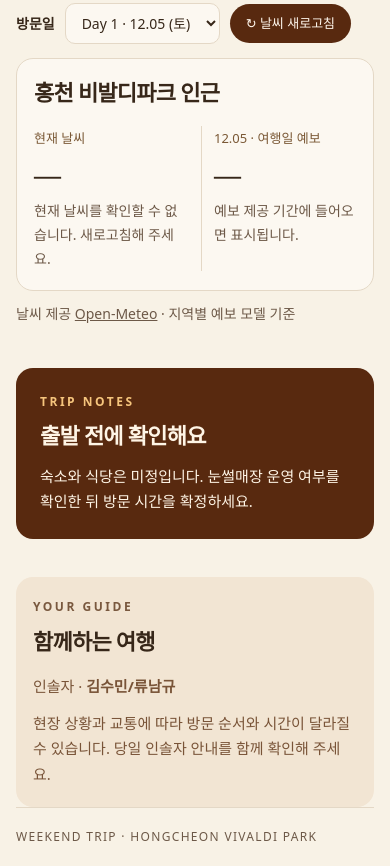
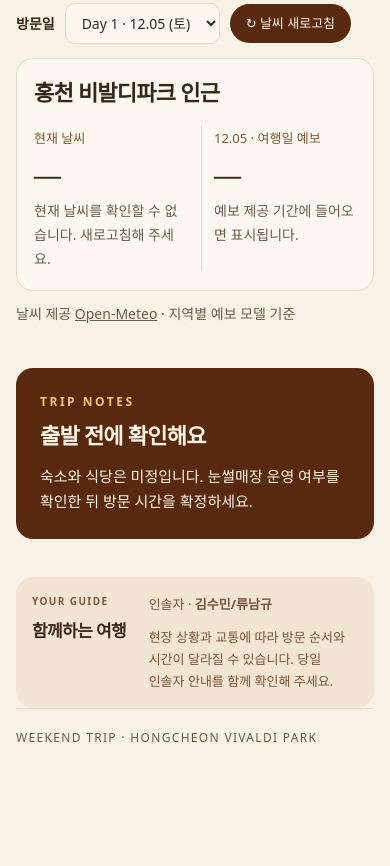
Before and after one commit to N0v2l/soomins-tripguide, a plain HTML site: page docs/index.html in a window 390 px wide. Shown: the part 1820-2686 px from the top of the page. After the commit the page ends 2588 px from the top, so only its background shows below. Drawn offline with Linux system fonts and the light colour scheme; no server answers.

Commit message:
Update style.css

```diff
--- a/docs/style.css
+++ b/docs/style.css
@@ -11,16 +11,33 @@
   --sans: "Pretendard", "Noto Sans KR", "Malgun Gothic", system-ui, sans-serif;
   --serif: Georgia, "Times New Roman", serif;
 }
+
 * { box-sizing: border-box; }
 html { scroll-behavior: smooth; }
 body { margin: 0; background: var(--page); color: var(--ink); font: 15px/1.7 var(--sans); }
 a { color: inherit; }
 :focus-visible { outline: 3px solid #a66a38; outline-offset: 3px; }
-.wrap { width: min(1035px, calc(100% - 48px)); margin-inline: auto; }
+
+.wrap {
+  width: min(1035px, calc(100% - 48px));
+  margin-inline: auto;
+}
+
 .masthead-inner { min-height: 79px; display: flex; align-items: center; justify-content: space-between; gap: 12px; }
 .masthead a { font-size: 21px; font-weight: 800; letter-spacing: .15em; text-decoration: none; }
 .masthead span { color: var(--muted); font-size: 13px; letter-spacing: .09em; text-align: right; }
-.hero { position: relative; min-height: 375px; display: flex; align-items: center; color: #fff9ee; background: linear-gradient(90deg,#30190fe8 0%,#30190f8c 53%,#30190f49 100%), #4c3226 url('./winter-resort.webp') center 54% / cover no-repeat; }
+
+.hero {
+  position: relative;
+  min-height: 375px;
+  display: flex;
+  align-items: center;
+  color: #fff9ee;
+  background:
+    linear-gradient(90deg, #30190fe8 0%, #30190f8c 53%, #30190f49 100%),
+    #4c3226 url("./winter-resort.webp") center 54% / cover no-repeat;
+}
+
 .hero-content { padding-block: 42px 46px; }
 .eyebrow { margin: 0 0 21px; color: var(--gold); font-size: 12px; font-weight: 800; letter-spacing: .21em; }
 h1 { margin: 0; font: 700 clamp(51px, 6.1vw, 76px)/.99 var(--serif); letter-spacing: -.047em; }
@@ -28,17 +45,28 @@ h1 em { color: var(--gold); font-weight: 600; }
 .hero-sub { margin: 19px 0 13px; font-size: 19px; font-weight: 700; }
 .hero-date { margin: 0; }
 .photo-note { position: absolute; bottom: 11px; right: 16px; font-size: 10px; }
-nav { position: sticky; top: 0; z-index: 1; background: #f8f2e6f5; border-bottom: 1px solid var(--line); backdrop-filter: blur(10px); }
+
+nav {
+  position: sticky;
+  top: 0;
+  z-index: 1;
+  background: #f8f2e6f5;
+  border-bottom: 1px solid var(--line);
+  backdrop-filter: blur(10px);
+}
+
 .nav-inner { width: min(1100px, calc(100% - 48px)); min-height: 66px; margin-inline: auto; display: flex; align-items: center; gap: 8px; }
 .nav-inner a, summary, button { border: 0; border-radius: 999px; padding: 9px 16px; font: 500 13px/1.6 var(--sans); text-decoration: none; cursor: pointer; }
 .nav-inner a { color: var(--brown); background: var(--pill); }
 .nav-inner a:hover { background: #e7d6bd; }
+
 .banner { margin: 23px 0 32px; padding: 20px 24px; border-radius: 17px; background: var(--brown); color: #fff5e6; }
 main section { scroll-margin-top: 84px; margin-bottom: 42px; }
 article[id] { scroll-margin-top: 84px; }
-h2 { margin: 0 0 12px; font-size: clamp(22px,3vw,27px); line-height: 1.45; letter-spacing: -.035em; }
+h2 { margin: 0 0 12px; font-size: clamp(22px, 3vw, 27px); line-height: 1.45; letter-spacing: -.035em; }
 .intro, .footnote { color: var(--muted); font-size: 14px; margin: 0 0 16px; }
-.cards { display: grid; grid-template-columns: repeat(2,minmax(0,1fr)); align-items: start; gap: 14px; }
+
+.cards { display: grid; grid-template-columns: repeat(2, minmax(0, 1fr)); align-items: start; gap: 14px; }
 .card { background: var(--card); border: 1px solid var(--line); border-radius: 17px; padding: 23px 22px 21px; }
 .card .kicker { margin: 1px 0 10px; color: #7a5835; font-size: 13px; }
 h3 { margin: 0 0 13px; font-size: 22px; line-height: 1.35; letter-spacing: -.035em; }
@@ -52,6 +80,7 @@ button:disabled { opacity: .65; cursor: wait; }
 .opened, details[open] .closed { display: none; }
 details[open] .opened { display: inline; }
 .card-link { display: inline-block; margin: 8px 0 0 9px; font-size: 13px; text-underline-offset: 3px; }
+
 .timeline, .meal { margin: 15px 0 6px; padding: 13px 0 0; border-top: 1px solid var(--line); font-size: 14px; color: var(--muted); }
 .timeline { display: grid; grid-template-columns: max-content 1fr; gap: 5px 15px; }
 .timeline dt, .meal b { color: var(--ink); font-weight: 700; }
@@ -59,6 +88,7 @@ details[open] .opened { display: inline; }
 .meal { list-style: none; }
 .meal li + li { margin-top: 4px; }
 .meal b { margin-right: 8px; }
+
 .weather-controls { display: flex; flex-wrap: wrap; align-items: center; gap: 10px; margin-bottom: 14px; }
 .weather-controls label { font-size: 14px; font-weight: 700; }
 select { background: var(--card); color: var(--ink); border: 1px solid var(--line); border-radius: 10px; padding: 9px 12px; font: inherit; font-size: 14px; }
@@ -67,23 +97,40 @@ select { background: var(--card); color: var(--ink); border: 1px solid var(--lin
 .weather-grid .temperature { font: 700 27px/1.2 var(--serif); color: var(--ink); margin-bottom: 8px; }
 .weather-grid p:last-child { margin-bottom: 0; }
 .footnote { margin-top: 11px; }
+
 .guide { margin: 0 0 38px; padding: 24px; border-radius: 17px; color: #fff5e6; background: var(--brown); }
 .guide .eyebrow { margin-bottom: 8px; }
 .guide p:last-child { margin: 0; }
+
 .footer-guide {
   display: grid;
   grid-template-columns: minmax(0, 1fr) minmax(0, 2fr);
-  align-items: center;
-  gap: 16px 30px;
+  align-items: start;
+  gap: clamp(12px, 3vw, 30px);
+  padding: clamp(16px, 3vw, 28px);
   border-radius: 17px;
-  padding: 27px 28px;
   background: #f2e5d3;
 }
-.footer-guide .eyebrow { margin-bottom: 9px; color: #79583e; }
-.footer-guide h2 { margin: 0; }
-.footer-guide-copy { color: #795438; }
+
+.footer-guide .eyebrow {
+  margin: 0 0 9px;
+  color: #79583e;
+}
+
+.footer-guide h2 {
+  margin: 0;
+  word-break: keep-all;
+}
+
+.footer-guide-copy {
+  color: #795438;
+  word-break: keep-all;
+  overflow-wrap: anywhere;
+}
+
 .footer-guide-copy p { margin: 0; }
 .footer-guide-copy p + p { margin-top: 11px; }
+
 .footer-meta {
   border-top: 1px solid var(--line);
   padding-block: 19px;
@@ -91,8 +138,8 @@ select { background: var(--card); color: var(--ink); border: 1px solid var(--lin
   font-size: 12px;
   letter-spacing: .11em;
 }
+
 @media (max-width: 650px) {
-  .footer-guide { grid-template-columns: 1fr; padding: 20px 17px; }
   .wrap, .nav-inner { width: calc(100% - 32px); }
   .masthead-inner { min-height: 60px; }
   .masthead a { font-size: 16px; }
@@ -106,5 +153,11 @@ select { background: var(--card); color: var(--ink); border: 1px solid var(--lin
   .card { padding: 19px 17px; }
   .weather-grid { gap: 12px; }
   .weather-grid > div + div { padding-left: 12px; }
+  .footer-guide .eyebrow { font-size: 10px; letter-spacing: .14em; }
+  .footer-guide h2 { font-size: 17px; }
+  .footer-guide-copy { font-size: 13px; }
 }
-@media (prefers-reduced-motion: reduce) { html { scroll-behavior: auto; } }
+
+@media (prefers-reduced-motion: reduce) {
+  html { scroll-behavior: auto; }
+}
```
